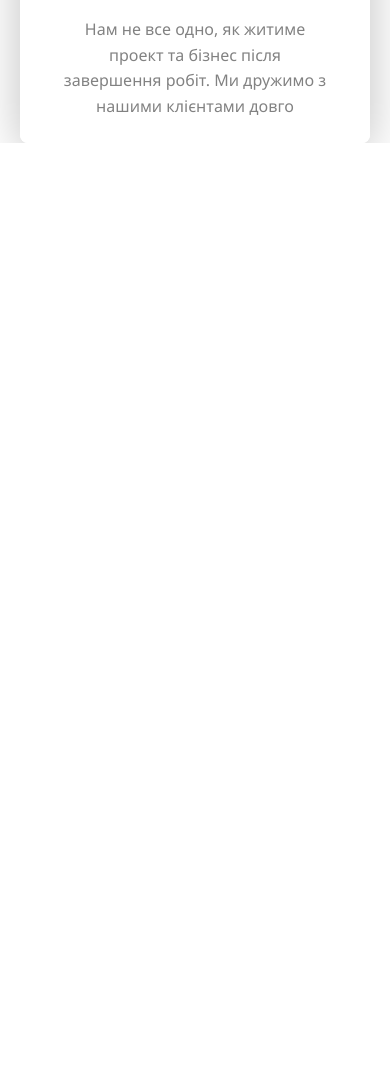
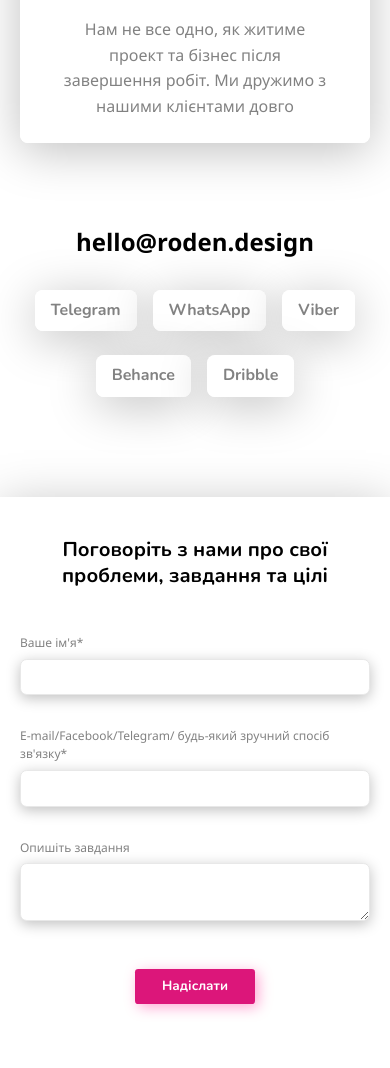
Before and after one commit to budfy/roden_public, a website: page docs/index.html in a window 390 px wide. Shown: the part 7485-8553 px from the top of the page. Before the commit the page ends 7628 px from the top, so only its background shows below. Drawn offline with nearby package versions, Linux system fonts and the light colour scheme; a web font is replaced by a local one.

Commit message:
Contacts adaptive

```diff
--- a/docs/index.html
+++ b/docs/index.html
@@ -885,6 +885,59 @@
   </div>
 </section>
 
+        <div class="contacts">
+  <div class="container --base">
+    <div class="contacts__inner flex --just-space">
+      <div class="contacts__links">
+        <a href="mailto:hello@roden.design"
+           class="contacts__email">hello@roden.design</a>
+        <div class="contacts__links-wrapper flex">
+          <a href="#"
+             class="contacts__link budgie">Telegram</a>
+          <a href="#"
+             class="contacts__link budgie">WhatsApp</a>
+          <a href="#"
+             class="contacts__link budgie">Viber</a>
+          <a href="#"
+             class="contacts__link budgie">Behance</a>
+          <a href="#"
+             class="contacts__link budgie">Dribble</a>
+        </div>
+      </div>
+      <form class="contacts__form">
+        <p class="contacts__form-title --h4">Поговоріть з нами про свої проблеми, завдання та цілі</p>
+        <div class="contacts__form-item input">
+          <label for="contacts__name"
+                 class="input__label">Ваше ім'я*</label>
+          <input type="text"
+                 class="input__field"
+                 id="contacts__name"
+                 name="name"
+                 required>
+        </div>
+        <div class="contacts__form-item input">
+          <label for=""
+                 class="input__label">E-mail/Facebook/Telegram/ будь-який зручний спосіб зв'язку*</label>
+          <input type="text"
+                 class="input__field"
+                 id="contacts__link"
+                 name="link"
+                 required>
+        </div>
+        <div class="contacts__form-item input">
+          <label for="contacts__text"
+                 class="input__label">Опишіть завдання</label>
+          <textarea class="input__field"
+                    id="contacts__text"
+                    name="text"></textarea>
+        </div>
+        <button class="contacts__form-btn button"
+                type="submit">Надіслати</button>
+      </form>
+    </div>
+  </div>
+</div>
+
       </main>
     </div>
     <footer class="footer"></footer>
--- a/src/components/bem-blocks/input/_input.scss
+++ b/src/components/bem-blocks/input/_input.scss
@@ -1,8 +1,6 @@
 .input {
   display: flex;
   flex-direction: column;
-  margin: 5rem;
-  max-width: 400px;
 
   &__label {
     font-family: "Noto Sans";
@@ -19,6 +17,7 @@
   }
 
   &__field {
+    display: block;
     margin-top: 0.5em;
     background-color: var(--color__back);
     box-shadow: 0 0.25em 1em var(--color__shadow-4);
--- a/src/components/page-blocks/cases/_cases.scss
+++ b/src/components/page-blocks/cases/_cases.scss
@@ -8,7 +8,7 @@
     grid-row-gap: 2.5rem;
 
     @media screen and (max-width: 1023px) {
-      grid-template-columns: 1fr;
+      grid-template-columns: 100%;
     }
   }
 
--- /dev/null
+++ b/src/components/page-blocks/contacts/_contacts.scss
@@ -0,0 +1,122 @@
+.contacts {
+  position: relative;
+  z-index: 1;
+  margin-top: 5rem;
+
+  & .container.--base {
+    @media screen and (max-width: 639px) {
+      padding: 0;
+    }
+  }
+
+  &__inner {
+    @media screen and (max-width: 991px) {
+      flex-direction: column;
+    }
+  }
+
+  &__links {
+    width: 100%;
+
+    @media screen and (max-width: 639px) {
+      padding: 0 1.25rem;
+    }
+  }
+
+  &__email {
+    display: block;
+    color: var(--color__black-0);
+    font-size: 1.5rem;
+
+    @media screen and (max-width: 991px) {
+      text-align: center;
+    }
+  }
+
+  &__links-wrapper {
+    flex-direction: column;
+    margin-top: 2rem;
+
+    @media screen and (max-width: 991px) {
+      flex-direction: row;
+      justify-content: center;
+      margin: 1rem -1.5rem 0;
+    }
+
+    @media screen and (max-width: 767px) {
+      margin: 1rem -0.5rem 0;
+      flex-wrap: wrap;
+    }
+  }
+
+  &__link {
+    display: block;
+    width: fit-content;
+    max-width: unset;
+
+    @media screen and (max-width: 991px) {
+      margin: 0.75rem 1.5rem;
+    }
+
+    @media screen and (max-width: 767px) {
+      margin-left: 0.5rem;
+      margin-right: 0.5rem;
+    }
+
+    &+& {
+      margin-top: 1.5rem;
+
+      @media screen and (max-width: 991px) {
+        margin: 0.75rem;
+      }
+
+      @media screen and (max-width: 767px) {
+        margin-left: 0.5rem;
+        margin-right: 0.5rem;
+      }
+    }
+  }
+
+  &__form {
+    flex: 0 1 50%;
+
+    background: linear-gradient(0deg, var(--color__back), var(--color__back)),
+      linear-gradient(180deg, var(--color__back) 0%, var(--color__grey-1) 100%);
+    box-shadow: 0 0.5rem 3rem var(--color__shadow-4);
+    border-radius: 0.5rem;
+    padding: 3.5rem 5.5rem;
+
+    @media screen and (max-width: 991px) {
+      flex: 0 0 auto;
+      width: 100%;
+      margin-top: 5.5rem;
+    }
+
+    @media screen and (max-width: 639px) {
+      padding: 2.5rem 1.25rem 4rem;
+      border-radius: 0;
+    }
+  }
+
+  &__form-title {
+    color: var(--color__black-0);
+    font-size: 1.25rem;
+
+    @media screen and (max-width: 991px) {
+      text-align: center;
+    }
+  }
+
+  &__form-item {
+    margin-top: 2.75rem;
+
+    &+& {
+      margin-top: 2rem;
+    }
+  }
+
+  &__form-btn {
+    display: block;
+    margin: 3rem auto 0;
+  }
+}
--- a/src/scss/_local-fonts.scss
+++ b/src/scss/_local-fonts.scss
@@ -1,14 +1,14 @@
 @include font-face("NotoSans-Black", "NotoSans-Black", 400);
 @include font-face("NotoSans-BlackItalic", "NotoSans-BlackItalic", 400);
+@include font-face("NotoSans-Bold", "NotoSans-Bold", 400);
+@include font-face("NotoSans-BoldItalic", "NotoSans-BoldItalic", 400);
 @include font-face("NotoSans-ExtraBold", "NotoSans-ExtraBold", 400);
 @include font-face("NotoSans-ExtraBoldItalic", "NotoSans-ExtraBoldItalic", 400);
 @include font-face("NotoSans-ExtraLight", "NotoSans-ExtraLight", 400);
 @include font-face("NotoSans-ExtraLightItalic", "NotoSans-ExtraLightItalic", 400);
 @include font-face("NotoSans-Italic", "NotoSans-Italic", 400);
-@include font-face("NotoSans-Bold", "NotoSans-Bold", 400);
 @include font-face("NotoSans-Light", "NotoSans-Light", 400);
 @include font-face("NotoSans-LightItalic", "NotoSans-LightItalic", 400);
-@include font-face("NotoSans-BoldItalic", "NotoSans-BoldItalic", 400);
 @include font-face("NotoSans-Medium", "NotoSans-Medium", 400);
 @include font-face("NotoSans-MediumItalic", "NotoSans-MediumItalic", 400);
 @include font-face("NotoSans-Regular", "NotoSans-Regular", 400);
@@ -16,17 +16,17 @@
 @include font-face("NotoSans-SemiBoldItalic", "NotoSans-SemiBoldItalic", 400);
 @include font-face("NotoSans-Thin", "NotoSans-Thin", 400);
 @include font-face("NotoSans-ThinItalic", "NotoSans-ThinItalic", 400);
+@include font-face("Nunito-Black", "Nunito-Black", 400);
 @include font-face("Nunito-BlackItalic", "Nunito-BlackItalic", 400);
 @include font-face("Nunito-Bold", "Nunito-Bold", 400);
+@include font-face("Nunito-BoldItalic", "Nunito-BoldItalic", 400);
+@include font-face("Nunito-ExtraBold", "Nunito-ExtraBold", 400);
 @include font-face("Nunito-ExtraBoldItalic", "Nunito-ExtraBoldItalic", 400);
-@include font-face("Nunito-ExtraBold", "Nunito-ExtraBold", 400);
 @include font-face("Nunito-ExtraLight", "Nunito-ExtraLight", 400);
 @include font-face("Nunito-ExtraLightItalic", "Nunito-ExtraLightItalic", 400);
 @include font-face("Nunito-Italic", "Nunito-Italic", 400);
 @include font-face("Nunito-Light", "Nunito-Light", 400);
-@include font-face("Nunito-Black", "Nunito-Black", 400);
 @include font-face("Nunito-LightItalic", "Nunito-LightItalic", 400);
-@include font-face("Nunito-BoldItalic", "Nunito-BoldItalic", 400);
 @include font-face("Nunito-Medium", "Nunito-Medium", 400);
 @include font-face("Nunito-MediumItalic", "Nunito-MediumItalic", 400);
 @include font-face("Nunito-Regular", "Nunito-Regular", 400);
```
Also changed, not shown: src/components/page-blocks/contacts/_contacts.html (added, +52 -0 lines), src/index.html (+1 -0 lines), docs/css/style.min.css, docs/js/main.min.js, src/components/page-blocks/contacts/_contacts.js (added), 2 other files.
